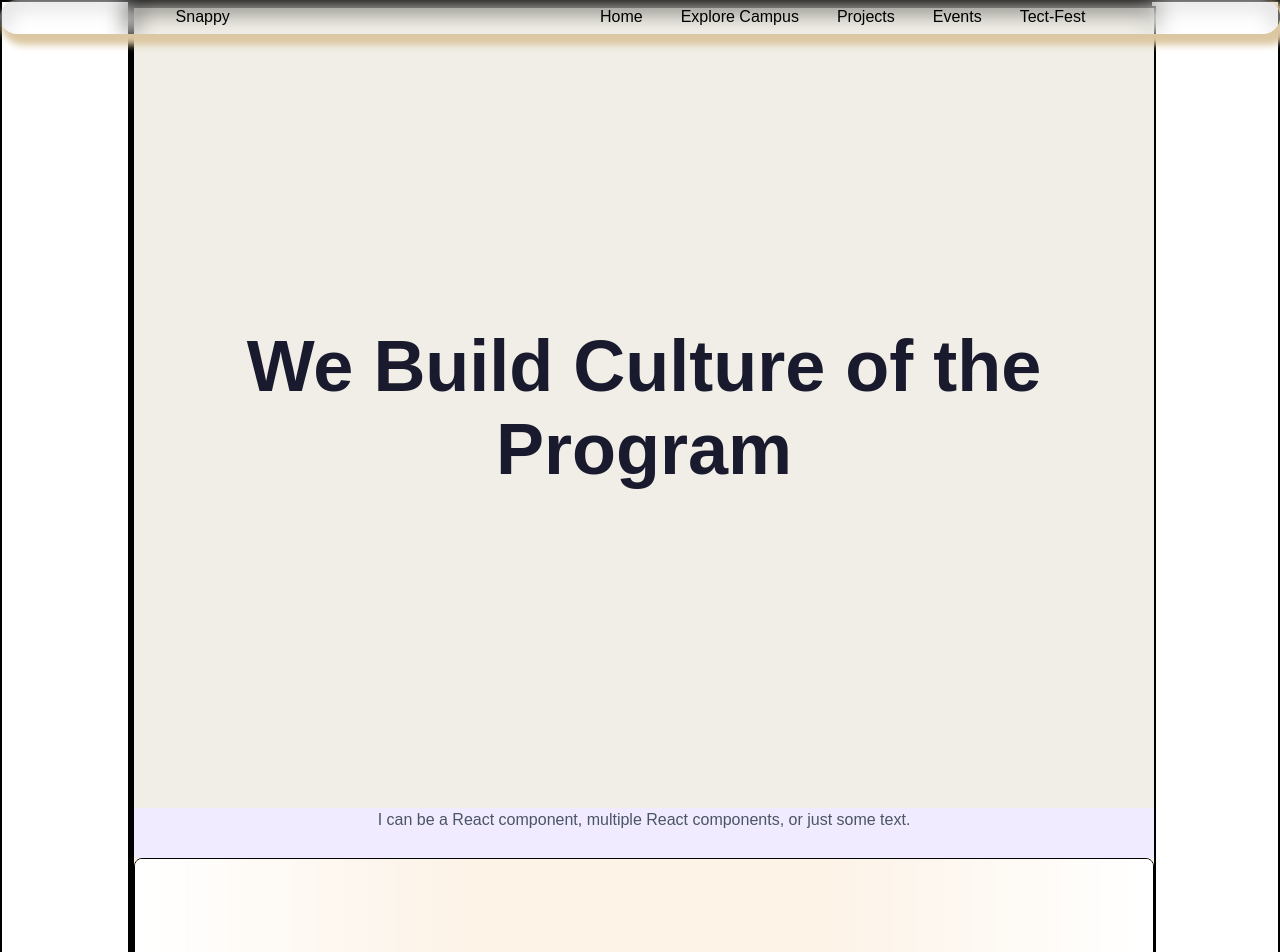
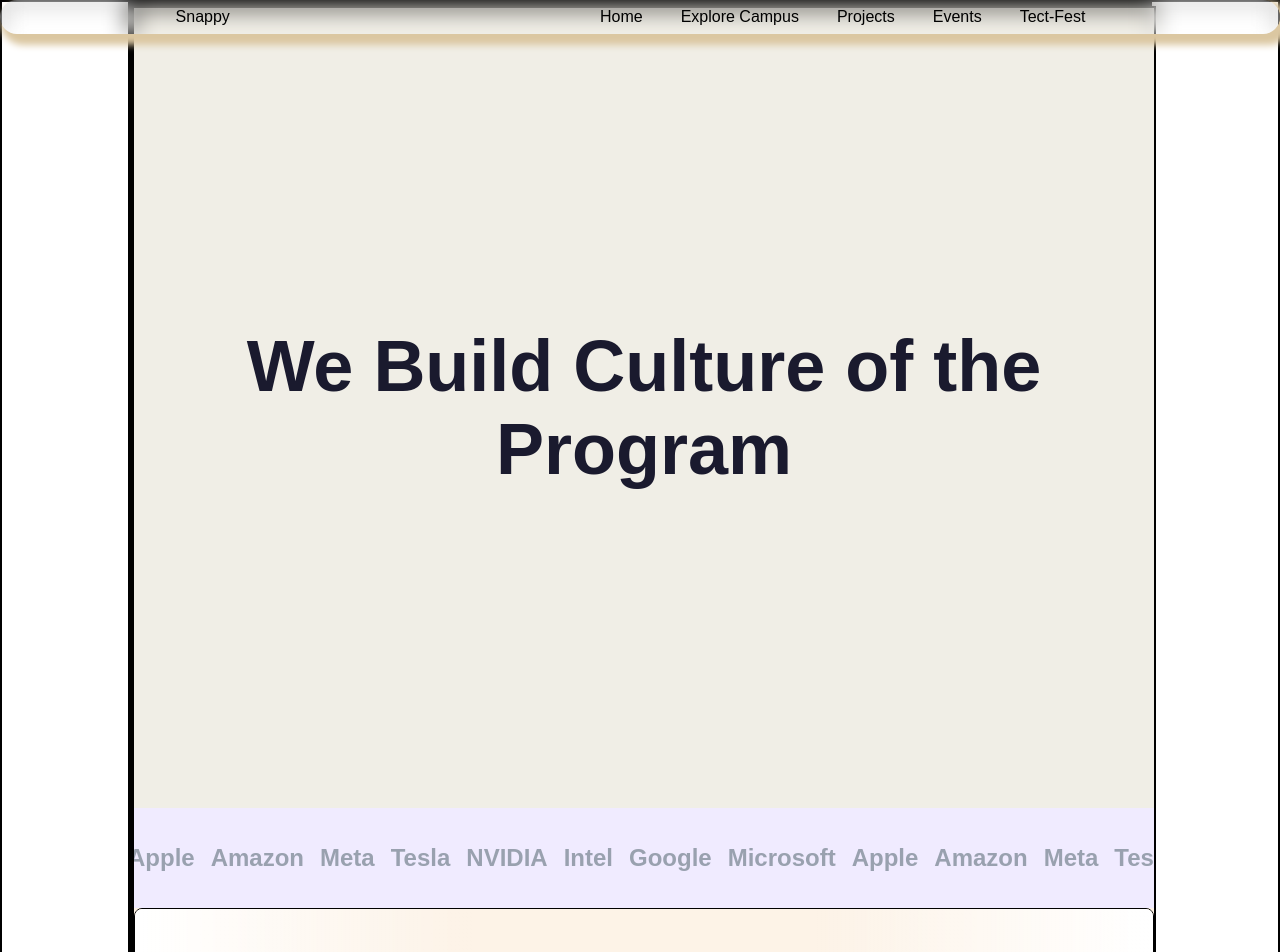
Before and after one commit to nayaknishant656/snappy-poornima, a Next.js app: page / in a window 1280 px wide. Shown: the top 952 px of the page. Built offline with nearby package versions, Linux system fonts and the light colour scheme.

Commit message:
feat: Implement a scrolling partner section using a Marquee component and refine resource list layout.

```diff
--- a/components/Partner/partner.css
+++ b/components/Partner/partner.css
@@ -1,8 +1,9 @@
 .grandparent_partner {
     width: 100%;
-    height: 50px;
-    /* border: solid red 1px; */
+    min-height: 100px;
     background-color: #f0ebff;
+    display: flex;
+    flex-direction: column;
     justify-content: center;
-    display: flex;
+    overflow: hidden;
 }
--- a/components/Partner/partner.jsx
+++ b/components/Partner/partner.jsx
@@ -1,11 +1,21 @@
 import React from 'react'
 import './partner.css'
+import { Marquee } from "@/registry/magicui/marquee"
+
+const partners = [
+    "Google", "Microsoft", "Apple", "Amazon", "Meta", "Tesla", "NVIDIA", "Intel"
+]
+
 export default function Partner() {
     return (
-        <div className="grandparent_partner">
-            <p className="text-gray-600 font-medium">
-                I can be a React component, multiple React components, or just some text.
-            </p>
+        <div className="grandparent_partner py-4 flex flex-col justify-center overflow-hidden">
+            <Marquee pauseOnHover className="[--duration:20s]">
+                {partners.map((partner, index) => (
+                    <span key={index} className="mx-8 text-2xl font-bold text-gray-400 hover:text-gray-600 transition-colors cursor-pointer">
+                        {partner}
+                    </span>
+                ))}
+            </Marquee>
         </div>
     )
 }
```
Also changed, not shown: components/feature/resoruces/ui/resourceslist.css (+4 -3 lines).
